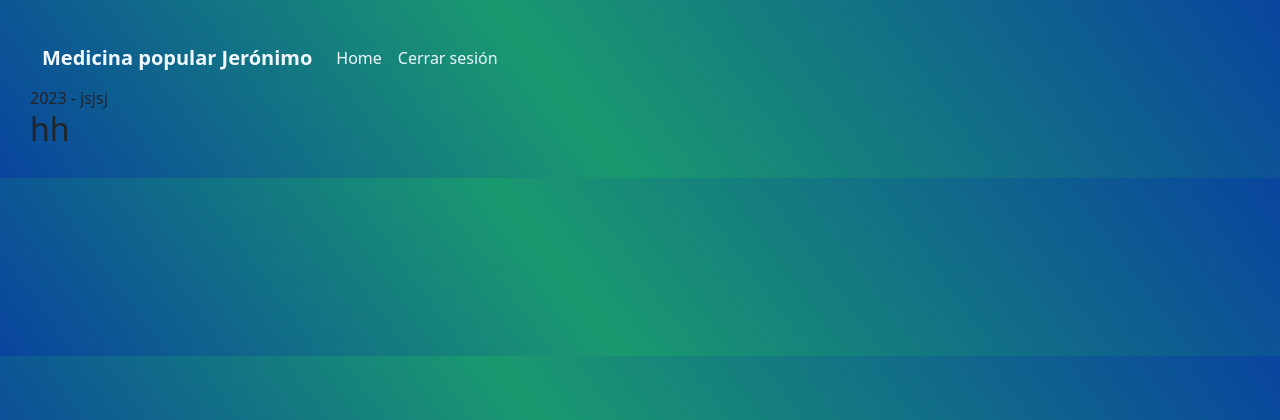
After one commit to KarenL086/Farmacia, a Django app: template templates/layout/base3.html in a window 1280 px wide. The commit adds this page. Shown: the top 420 px of the page. Run offline with Django 4.2, Linux system fonts and the light colour scheme; the template is opened without the code that fills it, so the values that code supplies are empty.

Commit message:
Agregando base3 y extends en agregarProducto

```diff
--- /dev/null
+++ b/templates/layout/base3.html
@@ -0,0 +1,46 @@
+{% load static %}
+<!DOCTYPE html>
+<html lang="en">
+<head>
+    <meta charset="UTF-8">
+    <meta name="viewport" content="width=device-width, initial-scale=1.0">
+    <link rel="stylesheet" href="{% static 'style.css' %}">
+    <title>Farmacia</title>
+    <link href="https://cdn.jsdelivr.net/npm/bootstrap@5.2.3/dist/css/bootstrap.min.css" rel="stylesheet" integrity="sha384-rbsA2VBKQhggwzxH7pPCaAqO46MgnOM80zW1RWuH61DGLwZJEdK2Kadq2F9CUG65" crossorigin="anonymous">
+    <link rel="preconnect" href="https://fonts.googleapis.com">
+    <link rel="preconnect" href="https://fonts.gstatic.com" crossorigin>
+    <link href="https://fonts.googleapis.com/css2?family=Inter:wght@300;700&display=swap" rel="stylesheet">
+</head>
+<body class="ejemplo">
+    {# Inclusion de contenido #}
+    <main>
+        <nav class="navbar navbar-expand-lg bg-body-tertiary">
+            <div class="container-fluid">
+                <a class="navbar-brand" style="color:aliceblue" href="#"> <b>Medicina popular Jerónimo</b></a>
+                <button class="navbar-toggler" type="button" data-bs-toggle="collapse" data-bs-target="#navbarSupportedContent" aria-controls="navbarSupportedContent" aria-expanded="false" aria-label="Toggle navigation">
+                <span class="navbar-toggler-icon"></span>
+                </button>
+                <div class="collapse navbar-collapse" id="navbarSupportedContent">
+                <ul class="navbar-nav me-auto mb-2 mb-lg-0">
+                    <li class="nav-item">
+                    <a class="nav-link active " style="color:aliceblue" aria-current="page" href="#">Home</a>
+                    </li>
+                    <li class="nav-item">
+                        <a class="nav-link active " style="color:aliceblue" aria-current="page" href="#">Cerrar sesión</a>
+                    </li>
+                </ul>
+                </div>
+            </div>
+        </nav>
+        {% block content2 %}
+
+        {% endblock %}
+
+    </main>
+    <footer>
+        2023 - jsjsj
+        <h2>hh</h2>
+    </footer>
+    <script src="https://cdn.jsdelivr.net/npm/bootstrap@5.2.3/dist/js/bootstrap.bundle.min.js" integrity="sha384-kenU1KFdBIe4zVF0s0G1M5b4hcpxyD9F7jL+jjXkk+Q2h455rYXK/7HAuoJl+0I4" crossorigin="anonymous"></script>
+</body>
+</html>
```
Also changed, not shown: templates/agregarProducto.html (+3 -4 lines).
